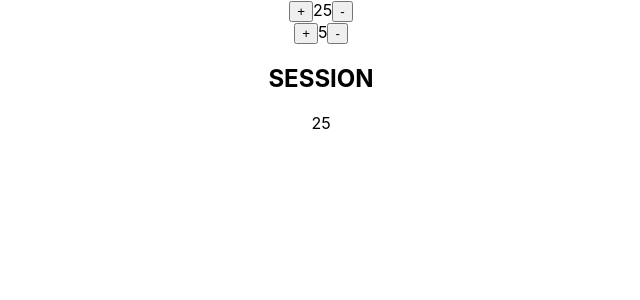
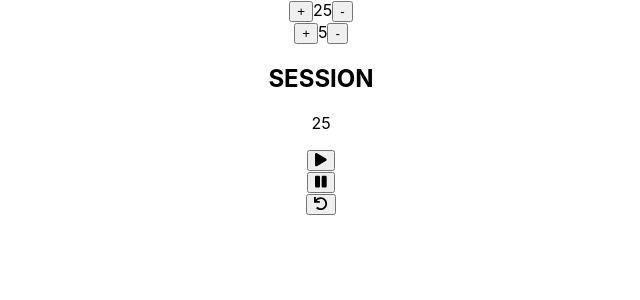
Before and after one commit to aless10/PomodoroTimer, a React (Create React App) app: page / in a window 1280 px wide. Shown: the top 300 px of the page, without its empty margins (319-959 px from the left). Built offline with nearby package versions, Linux system fonts and the light colour scheme.

Commit message:
add buttons

```diff
--- a/public/index.html
+++ b/public/index.html
@@ -24,7 +24,7 @@
       work correctly both with client-side routing and a non-root public URL.
       Learn how to configure a non-root public URL by running `npm run build`.
     -->
-    <title>React App</title>
+    <title>Orologio a pummarola</title>
   </head>
   <body>
     <noscript>You need to enable JavaScript to run this app.</noscript>
--- a/src/App.tsx
+++ b/src/App.tsx
@@ -1,36 +1,36 @@
-import React from 'react';
-import './App.css';
-import { SetTimer } from "./components/SetTimer"
+import React from "react";
+import "./App.css";
+import { SetTimer } from "./components/SetTimer";
+import { Button } from "./components/Button";
 
-const Stages = Array('session', 'break')
+const Stages = Array("session", "break");
 
 function App() {
+  const [sessionTime, setSessionTime] = React.useState(25);
+  const [breakTime, setBreakTime] = React.useState(5);
 
-  const [sessionTime, setSessionTime] = React.useState(25)
-  const [breakTime, setBreakTime] = React.useState(5)
-
-  const [activeTimer, setActiveTimer] = React.useState(Stages[0].toUpperCase())
+  const [activeTimer, setActiveTimer] = React.useState(Stages[0].toUpperCase());
 
   const stringifyTime = (value: number) => {
-    if (value < 10) return "0" + value
-    return value
-  }
+    if (value < 10) return "0" + value;
+    return value;
+  };
 
   const onIncrementSession = () => {
-    setSessionTime((prevState => prevState + 1))
-  }
+    setSessionTime((prevState) => prevState + 1);
+  };
 
   const onIncrementBreak = () => {
-    setBreakTime((prevState => prevState + 1))
-  }
+    setBreakTime((prevState) => prevState + 1);
+  };
 
   const onDecrementSession = () => {
-    setSessionTime((prevState => prevState === 0 ? 0 : prevState - 1))
-  }
+    setSessionTime((prevState) => (prevState === 0 ? 0 : prevState - 1));
+  };
 
   const onDecrementBreak = () => {
-    setBreakTime((prevState => prevState === 0 ? 0 : prevState - 1))
-  }
+    setBreakTime((prevState) => (prevState === 0 ? 0 : prevState - 1));
+  };
 
   return (
     <div className="App">
@@ -38,15 +38,22 @@ function App() {
         onIncrement={onIncrementSession}
         value={sessionTime}
         name={Stages[0]}
-        onDecrement={onDecrementSession}/>
+        onDecrement={onDecrementSession}
+      />
       <SetTimer
         onIncrement={onIncrementBreak}
         value={breakTime}
         name={Stages[1]}
-        onDecrement={onDecrementBreak}/>
+        onDecrement={onDecrementBreak}
+      />
       <div>
         <h2>{activeTimer}</h2>
         <p>{stringifyTime(sessionTime)}</p>
+      </div>
+      <div>
+        <Button name="start" onClick={() => {}} icon="play" />
+        <Button name="pause" onClick={() => {}} icon="pause" />
+        <Button name="reset" onClick={() => {}} icon="undo" />
       </div>
     </div>
   );
--- /dev/null
+++ b/src/components/Button.tsx
@@ -0,0 +1,22 @@
+import React from "react";
+import { FontAwesomeIcon } from "@fortawesome/react-fontawesome";
+import { IconProp, library } from "@fortawesome/fontawesome-svg-core";
+import { faPlay, faPause, faUndo } from "@fortawesome/free-solid-svg-icons";
+
+library.add(faPlay, faPause, faUndo);
+
+interface Props {
+  onClick: () => void;
+  name: string;
+  icon: string;
+}
+
+export const Button = (props: Props) => {
+  return (
+    <div id={props.name}>
+      <button onClick={props.onClick}>
+        <FontAwesomeIcon icon={props.icon as IconProp} />
+      </button>
+    </div>
+  );
+};
```
Also changed, not shown: package.json (+6 -1 lines), 1 other file (tests, documents, lock files or other folders).
